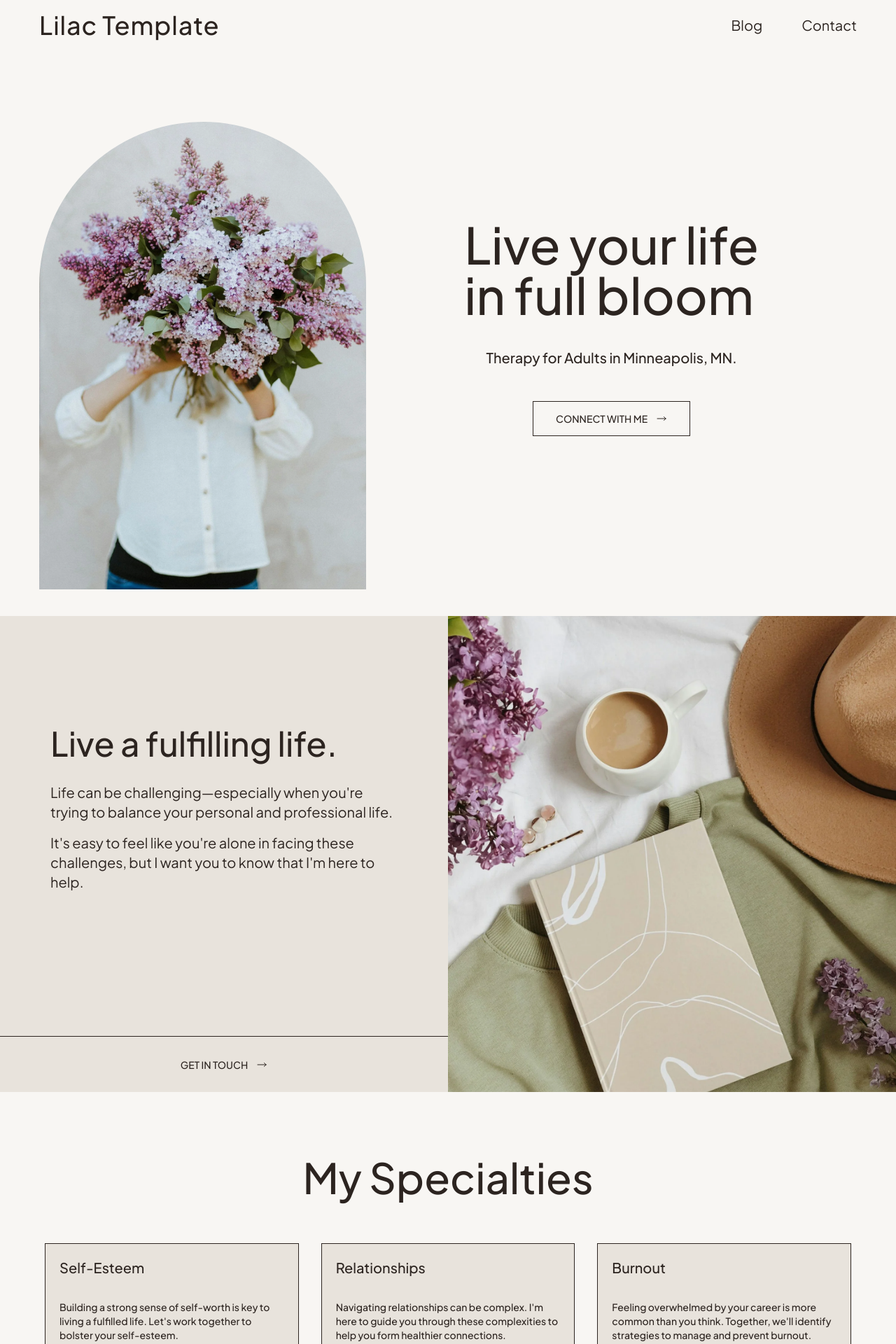
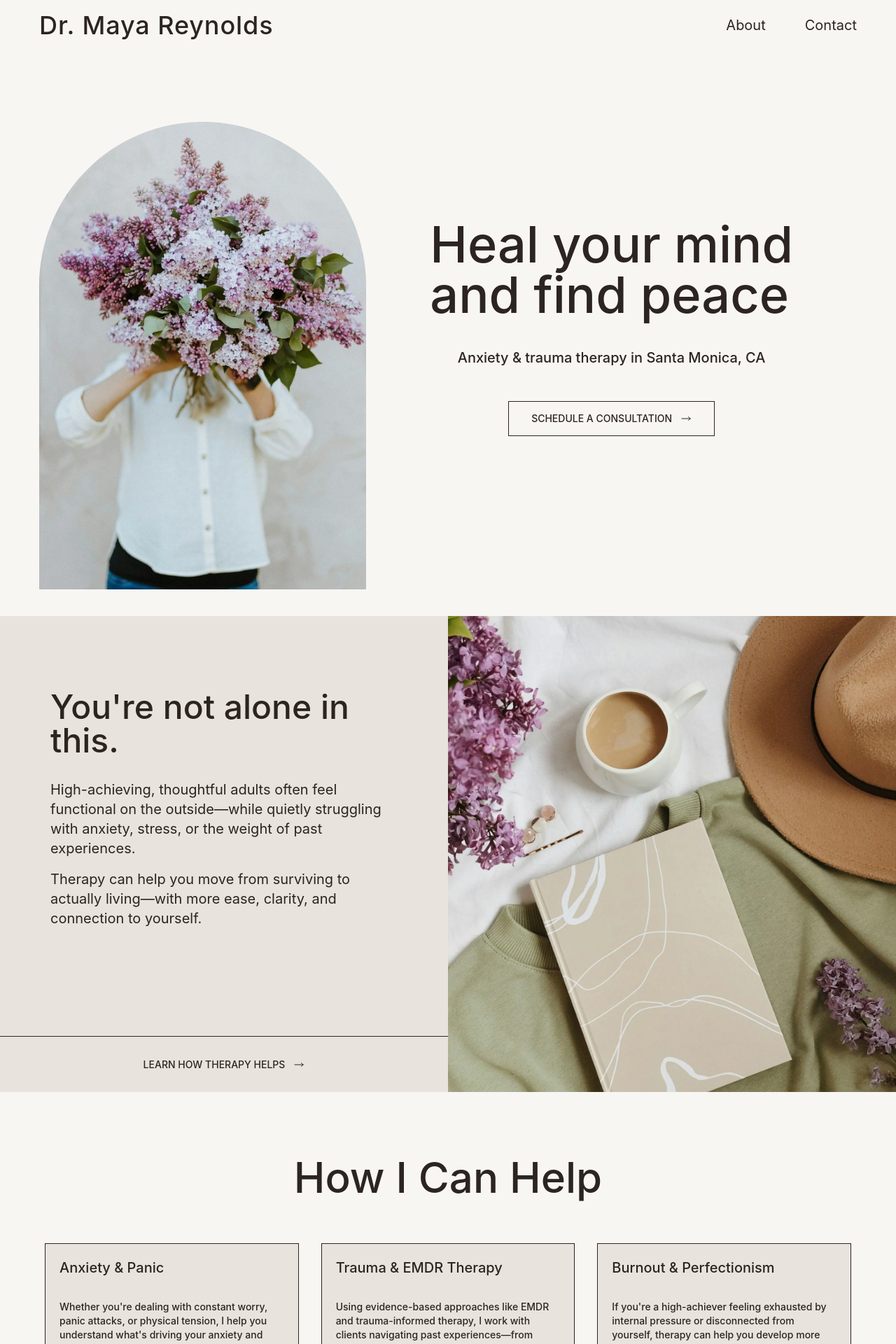
Before and after one commit to NIHHHHHHHHHHH/bloom-therapy, a Next.js app: page / in a window 1280 px wide. Shown: the top 1920 px of the page at 70% size. Built offline with nearby package versions, Linux system fonts and the light colour scheme.

Commit message:
refactor: update site content across all sections

```diff
--- a/app/globals.css
+++ b/app/globals.css
@@ -1,18 +1,5 @@
 @import "tailwindcss";
 
-/* Plus Jakarta Sans - Modern, warm, and highly readable */
-@font-face {
-  font-family: 'Plus Jakarta Sans';
-  src: url('https://fonts.googleapis.com/css2?family=Plus+Jakarta+Sans:wght@300;400;500;600;700&display=swap');
-  font-display: swap;
-}
-
-/* Lora - Elegant serif for headings, adds sophistication */
-@font-face {
-  font-family: 'Lora';
-  src: url('https://fonts.googleapis.com/css2?family=Lora:wght@400;500;600;700&display=swap');
-  font-display: swap;
-}
 
 /* Custom theme variables - Coastal Calm + Grounded Warmth */
 @theme {
@@ -40,11 +27,6 @@
 /* Base styles */
 @layer base {
 
-  html {
-    scroll-behavior: smooth;
-    -webkit-font-smoothing: antialiased;
-    -moz-osx-font-smoothing: grayscale;
-  }
 
   body {
     background-color: var(--color-primary);
--- a/app/layout.js
+++ b/app/layout.js
@@ -12,7 +12,7 @@ export default function RootLayout({ children }) {
         <link rel="preconnect" href="https://fonts.googleapis.com" />
         <link rel="preconnect" href="https://fonts.gstatic.com" crossOrigin="anonymous" />
         <link
-          href="https://fonts.googleapis.com/css2?family=Lora:wght@400;500;600;700&family=Plus+Jakarta+Sans:wght@300;400;500;600;700&display=swap"
+          href="https://fonts.googleapis.com/css2?family=Inter:wght@300;400;500;600;700&display=swap"
           rel="stylesheet"
         />
       </head>
--- a/components/AboutMe.js
+++ b/components/AboutMe.js
@@ -18,7 +18,7 @@ export default function AboutMe() {
                 scrollDuration={0.6}
               >
                 <h2 className="text-4xl lg:text-5xl xl:text-6xl font-medium text-foreground mb-8">
-                  Hi, I'm Lilac.
+                  Hi, I'm Dr. Maya Reynolds.
                 </h2>
               </AnimatedDiv>
 
@@ -29,7 +29,7 @@ export default function AboutMe() {
                 scrollDuration={0.6}
               >
                 <p className="text-base lg:text-xl text-foreground font-normal">
-                  I'm committed to providing a safe and supportive environment where we can explore your thoughts, feelings, and behaviors. With empathy and guidance, we'll work together to navigate the challenges life throws your way.
+                 I'm a licensed clinical psychologist based in Santa Monica, California. I work with high-achieving adults who feel overwhelmed by anxiety, stress, or the lingering effects of past experiences. My approach is warm, collaborative, and grounded—combining evidence-based methods like CBT, EMDR, and mindfulness to help you feel more regulated, connected, and resilient.
                 </p>
               </AnimatedDiv>
             </div>
@@ -42,7 +42,7 @@ export default function AboutMe() {
               className="max-w-3xl w-full flex justify-center items-center mt-16 2xl:mt-32"
             >
               <Button href="#contact">
-                 Let's Chat
+                 LEARN MORE ABOUT MY APPROACH
               </Button>
             </AnimatedDiv>
           </div>
--- a/components/CTA.js
+++ b/components/CTA.js
@@ -12,7 +12,7 @@ export default function CTA() {
           scrollDuration={0.6}
         >
           <h2 className="text-4xl lg:text-5xl  font-medium text-primary mb-8">
-            Get started today.
+            Ready to feel more like yourself again?
           </h2>
         </AnimatedDiv>
 
@@ -23,8 +23,7 @@ export default function CTA() {
           scrollDuration={0.6}
         >
           <p className="text-base lg:text-lg xl:text-xl text-primary leading-relaxed mb-20 max-w-3xl mx-auto mt-4">
-            Ready to take the first step towards a happier, healthier you?<br />
-            Contact me to book your first session. I look forward to starting this therapeutic journey with you.
+            If you're tired of feeling stuck in anxiety, stress, or overthinking—and you're ready to do the deeper work—I'm here to help. Let's talk about whether therapy is the right fit for you.
           </p>
         </AnimatedDiv>
 
@@ -38,7 +37,7 @@ export default function CTA() {
             href="#contact"
             variant="outline-primary"
           >
-            GET IN TOUCH
+            SCHEDULE A FREE CONSULTATION
           </Button>
         </AnimatedDiv>
       </div>
--- a/components/Footer.js
+++ b/components/Footer.js
@@ -17,19 +17,19 @@ export default function Footer() {
               className="text-center md:text-left"
             >
               <h3 className="text-3xl lg:text-4xl xl:text-5xl font-medium text-foreground mb-8">
-                Lilac Template
+                Dr. Maya Reynolds
               </h3>
               <div className="space-y-3">
                 <p className="text-base lg:text-xl text-foreground">
-                  123 Example Road<br />
-                  Minneapolis, MN
+                  123th Street 45 W,<br />
+                   Santa Monica, CA 90401
                 </p>
                 <p className="text-base lg:text-xl">
                   <a
-                    href="mailto:email@example.com"
+                    href="mailto:contact@mayareynolds.com"
                     className="text-foreground underline hover:opacity-70 transition-opacity"
                   >
-                    email@example.com
+                   contact@mayareynolds.com
                   </a>
                 </p>
                 <p className="text-base lg:text-xl">
@@ -37,7 +37,7 @@ export default function Footer() {
                     href="tel:5555555555"
                     className="text-foreground underline hover:opacity-70 transition-opacity"
                   >
-                    (555) 555-5555
+                    (310) 555-7890
                   </a>
                 </p>
               </div>
@@ -56,7 +56,7 @@ export default function Footer() {
               </h3>
               <p className="text-base lg:text-xl text-foreground">
                 Monday – Friday<br />
-                10am – 6pm
+                9am – 6pm
               </p>
             </AnimatedDiv>
 
@@ -88,7 +88,7 @@ export default function Footer() {
                   href="#"
                   className="block text-base lg:text-xl text-foreground underline hover:opacity-70 transition-opacity"
                 >
-                  Blog
+                  About
                 </a>
               </nav>
             </AnimatedDiv>
--- a/components/Header.js
+++ b/components/Header.js
@@ -59,7 +59,7 @@ export default function Header() {
 
             {/* Logo */}
             <div className="text-lg lg:text-3xl xl:text-4xl text-right xs:text-left font-medium text-foreground tracking-wide order-last lg:order-first relative z-50">
-              Lilac Template
+              Dr. Maya Reynolds
             </div>
 
             {/* Desktop navigation */}
@@ -68,7 +68,7 @@ export default function Header() {
                 href="#"
                 className="text-foreground hover:opacity-70 transition-opacity text-xl font-normal"
               >
-                Blog
+               About
               </a>
               <a
                 href="#"
@@ -90,7 +90,7 @@ export default function Header() {
               className="text-foreground text-xl xs:text-4xl sm:text-5xl font-normal"
               onClick={() => setMobileMenuOpen(false)}
             >
-              Blog
+             About
             </a>
             <a
               href="#"
--- a/components/HeroBanner.js
+++ b/components/HeroBanner.js
@@ -27,7 +27,7 @@ export default function HeroBanner() {
                 distance={30}
               >
                 <h1 className="text-3xl md:text-4xl lg:text-5xl 2xl:text-6xl font-medium text-foreground mb-8">
-                  Live a fulfilling life.
+                  You're not alone in this.
                 </h1>
               </AnimatedDiv>
 
@@ -40,11 +40,11 @@ export default function HeroBanner() {
                 distance={30}
               >
                 <p className="text-xl">
-                  Life can be challenging—especially when you're trying to balance your personal and professional life.
+                  High-achieving, thoughtful adults often feel functional on the outside—while quietly struggling with anxiety, stress, or the weight of past experiences.
                 </p>
 
                 <p className="text-xl">
-                  It's easy to feel like you're alone in facing these challenges, but I want you to know that I'm here to help.
+                 Therapy can help you move from surviving to actually living—with more ease, clarity, and connection to yourself.
                 </p>
               </AnimatedDiv>
             </div>
@@ -60,7 +60,7 @@ export default function HeroBanner() {
             distance={30}
           >
             <Button href="#contact" className="h-15 xl:h-20" fullWidth>
-              Get in touch
+              LEARN HOW THERAPY HELPS
             </Button>
           </AnimatedDiv>
         </div>
--- a/components/HeroSection.js
+++ b/components/HeroSection.js
@@ -35,17 +35,17 @@ export default function HeroSection() {
             delay={0.2}
           >
             <h1 className="text-4xl sm:text-5xl lg:text-7xl 2xl:text-8xl font-medium text-foreground">
-              Live your life<br />
-              in full bloom
+              Heal your mind<br />
+              and find peace
             </h1>
 
             <p className="text-lg sm:text-xl lg:text-xl text-foreground font-medium">
-              Therapy for Adults in Minneapolis, MN.
+              Anxiety & trauma therapy in Santa Monica, CA
             </p>
 
             <div className="pt-2">
               <Button href="#contact">
-                CONNECT WITH ME
+                SCHEDULE A CONSULTATION
               </Button>
             </div>
           </AnimatedDiv>
--- a/components/MySpecialities.js
+++ b/components/MySpecialities.js
@@ -4,20 +4,20 @@ import AnimatedDiv from './AnimatedDiv';
 const MySpecialties = () => {
   const specialties = [
     {
-      title: "Self-Esteem",
-      description: "Building a strong sense of self-worth is key to living a fulfilled life. Let's work together to bolster your self-esteem.",
+      title: "Anxiety & Panic",
+      description: "Whether you're dealing with constant worry, panic attacks, or physical tension, I help you understand what's driving your anxiety and develop practical tools to feel more grounded and in control.",
       image: "/images/self-esteem.webp",
       imageAlt: "Person standing in a minimalist room with coffee"
     },
     {
-      title: "Relationships",
-      description: "Navigating relationships can be complex. I'm here to guide you through these complexities to help you form healthier connections.",
+      title: "Trauma & EMDR Therapy",
+      description: "Using evidence-based approaches like EMDR and trauma-informed therapy, I work with clients navigating past experiences—from single incidents to long-standing patterns—at a pace that feels safe and manageable.",
       image: "/images/relationships.webp",
       imageAlt: "Person sitting outdoors in a relaxed pose"
     },
     {
-      title: "Burnout",
-      description: "Feeling overwhelmed by your career is more common than you think. Together, we'll identify strategies to manage and prevent burnout.",
+      title: "Burnout & Perfectionism",
+      description: "If you're a high-achiever feeling exhausted by internal pressure or disconnected from yourself, therapy can help you develop more sustainable ways of living and working without losing your drive.",
       image: "/images/burnout.webp",
       imageAlt: "Person sitting at desk in contemplative pose"
     }
@@ -34,7 +34,7 @@ const MySpecialties = () => {
           scrollDuration={0.6}
         >
           <h2 className="text-4xl md:text-5xl lg:text-6xl font-medium text-foreground text-center mb-12 md:mb-16">
-            My Specialties
+            How I Can Help
           </h2>
         </AnimatedDiv>
 
--- a/components/WorkWithMe.js
+++ b/components/WorkWithMe.js
@@ -3,11 +3,11 @@ import AnimatedDiv from './AnimatedDiv'
 
 export default function WorkWithMe() {
   const challenges = [
-    "Persistent feelings of sadness or hopelessness",
-    "Trouble focusing or making decisions",
-    "Difficulty maintaining relationships",
-    "Feeling constantly exhausted or unmotivated",
-    "A pervasive sense of being overwhelmed"
+    "Constant worry or tension in their body",
+    "Difficulty sleeping or always bracing for something to go wrong",
+    "Stuck in overthinking or racing thoughts",
+    "Exhausted from years of pushing through stress",
+    "Disconnected from themselves despite outward success"
   ]
 
   return (
@@ -38,7 +38,7 @@ export default function WorkWithMe() {
               scrollDuration={0.4}
             >
               <h2 className="text-4xl lg:text-5xl 2xl:text-6xl font-medium text-foreground mb-8">
-                You don't have to do this all alone.
+                You're functional on the outside, but struggling on the inside.
               </h2>
             </AnimatedDiv>
 
@@ -49,7 +49,7 @@ export default function WorkWithMe() {
               scrollDuration={0.4}
             >
               <p className="tex-base sm:text-lg xl:text-xl text-foreground mb-5 sm:mb-15 md:mb-7 xl:mb-10">
-                If you are facing any of these, there's hope:
+                Many of my clients come to therapy feeling:
               </p>
             </AnimatedDiv>
 
@@ -83,7 +83,7 @@ export default function WorkWithMe() {
               scrollDuration={0.5}
             >
               <p className="tex-base sm:text-lg xl:text-xl text-foreground leading-relaxed">
-                With empathy and guidance, we'll work together to navigate the challenges life throws your way.
+                Therapy is a space to slow down, reconnect, and build resilience—not just symptom relief, but lasting change.
               </p>
             </AnimatedDiv>
           </div>
@@ -95,7 +95,7 @@ export default function WorkWithMe() {
             scrollDuration={0.4}
           >
             <Button href="#contact" className='h-12 lg:h-20' fullWidth>
-              WORK WITH ME
+              START THERAPY
             </Button>
           </AnimatedDiv>
         </div>
```
Also changed, not shown: components/FAQs.js (+7 -7 lines), components/ProfessionalBackground.js (+4 -4 lines).
